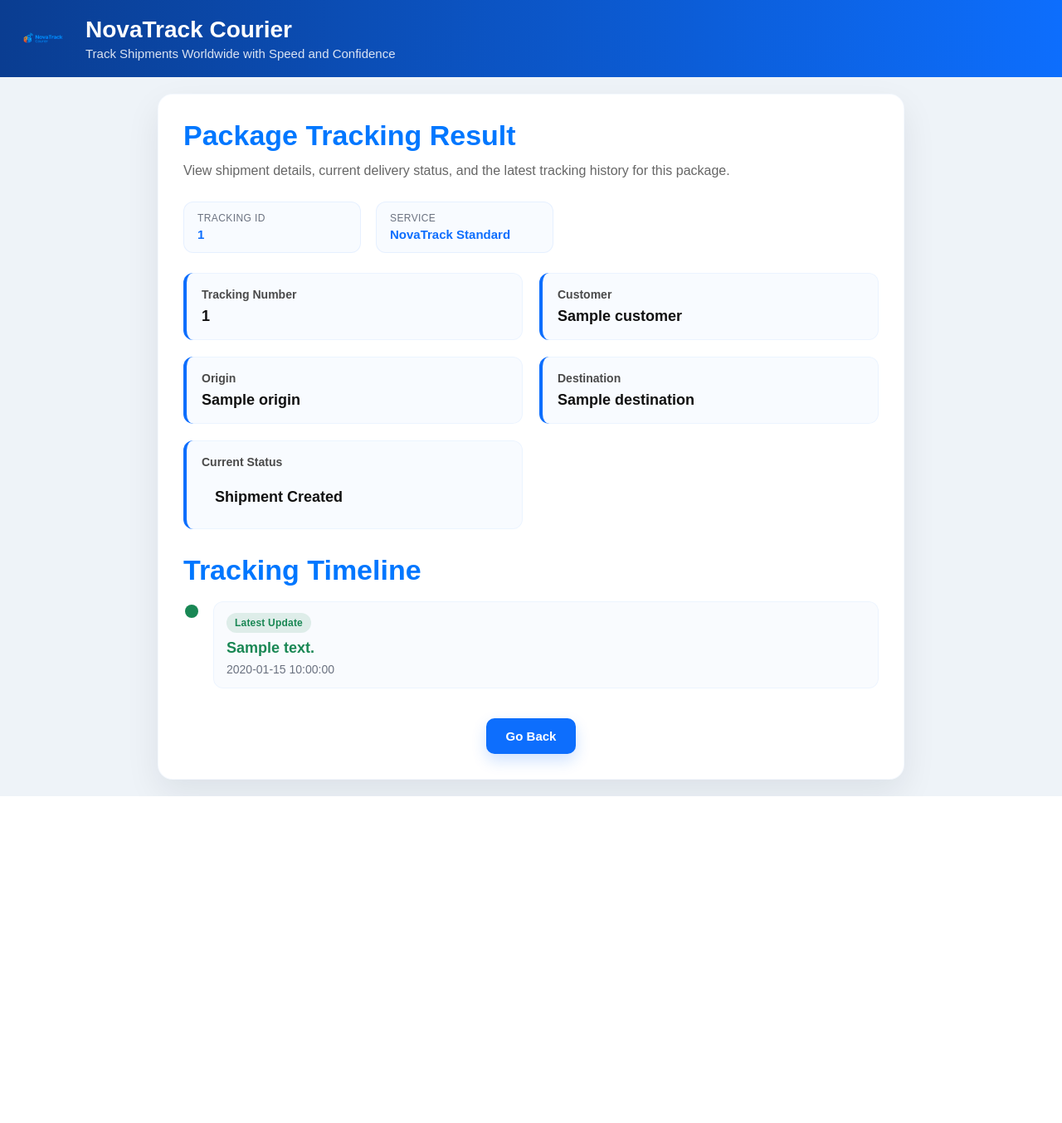
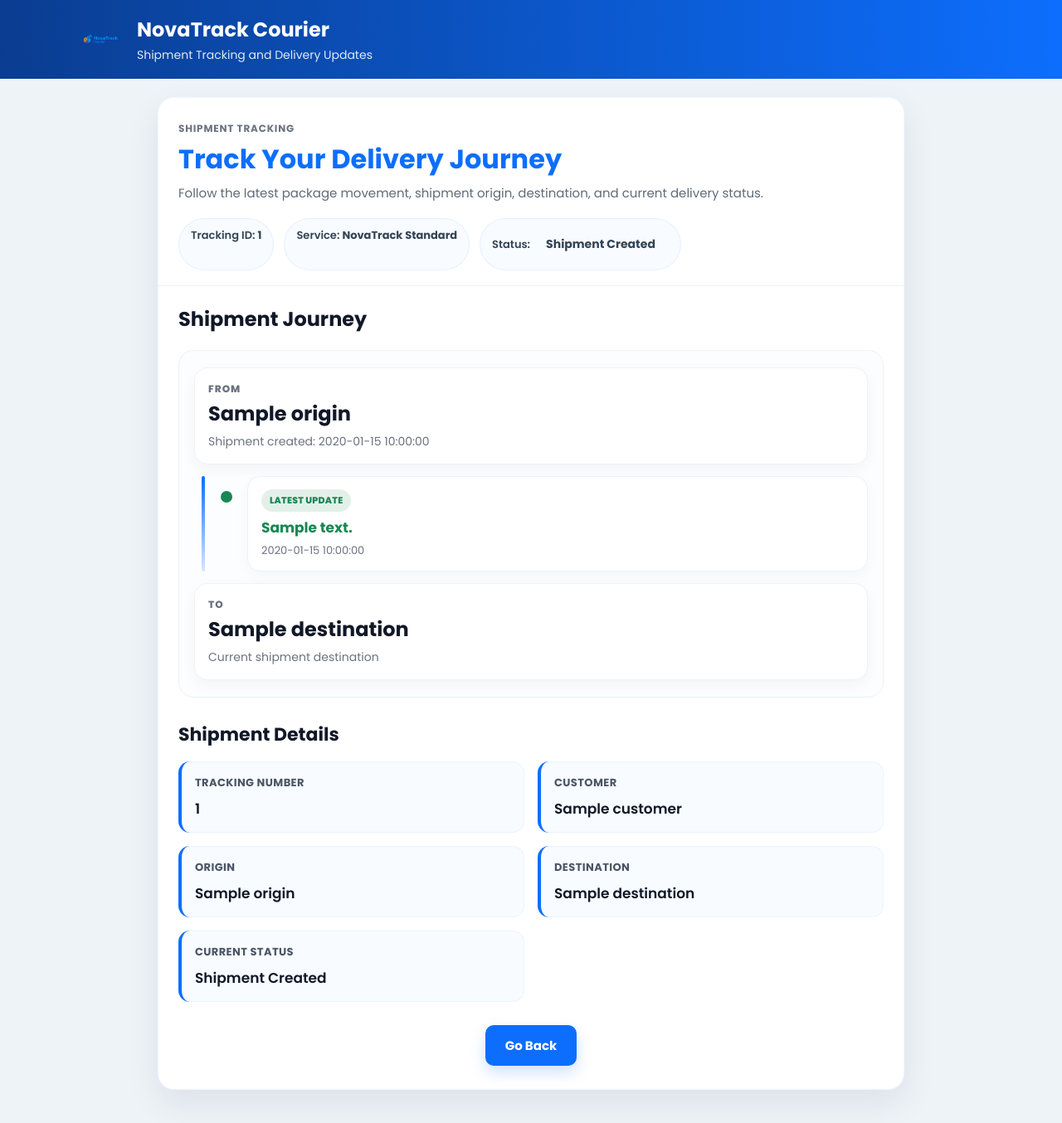
Before and after one commit to speechless001/novatrack-courier, a Flask app: template templates/result.html in a window 1280 px wide. Shown: the whole page at 83% size. Before the commit the page ends 960 px from the top, so only its background shows below. Run offline with Flask 3, Linux system fonts and the light colour scheme; the template is opened without the code that fills it: most values are stand-ins (such as "Sample title", 1, 10 or a date in 2020); some libraries are stand-ins or nearby versions.

Commit message:
new result page

```diff
--- a/templates/result.html
+++ b/templates/result.html
@@ -3,6 +3,7 @@
 <head>
     <meta name="viewport" content="width=device-width, initial-scale=1.0">
     <link rel="icon" href="{{ url_for('static', filename='favicon.png') }}">
+    <link href="https://fonts.googleapis.com/css2?family=Poppins:wght@400;500;600;700;800&display=swap" rel="stylesheet">
     <title>Tracking Result - NovaTrack Courier</title>
 
     <style>
@@ -10,136 +11,105 @@
             font-family: 'Poppins', sans-serif;
             background: #eef3f8;
             margin: 0;
-            color: #222;
+            color: #1f2937;
         }
 
         .result-header {
             background: linear-gradient(90deg, #0a3d91, #0d6efd);
             color: white;
-            padding: 20px 16px;
+            padding: 18px 16px;
         }
 
         .brand-wrap {
             display: flex;
             align-items: center;
-            gap: 15px;
+            gap: 12px;
+            max-width: 1100px;
+            margin: 0 auto;
         }
 
         .brand-wrap img {
-            height: 48px;
+            height: 42px;
             width: auto;
         }
 
         .brand-text h1 {
             margin: 0;
             color: white;
-            font-size: 28px;
+            font-size: 24px;
             font-weight: 700;
         }
 
         .brand-text p {
-            margin: 4px 0 0 0;
-            color: rgba(255,255,255,0.85);
-            font-size: 15px;
+            margin: 3px 0 0 0;
+            color: rgba(255,255,255,0.88);
+            font-size: 14px;
         }
 
         .container {
-            width: 88%;
+            width: 92%;
             max-width: 900px;
-            margin: 20px auto;
+            margin: 22px auto 40px;
         }
 
-        .card {
+        .main-card {
             background: white;
-            padding: 30px;
-            border-radius: 18px;
+            border-radius: 20px;
             box-shadow: 0 16px 40px rgba(15, 23, 42, 0.08);
-            border: 1px solid rgba(13, 110, 253, 0.04);
+            overflow: hidden;
+            border: 1px solid rgba(13, 110, 253, 0.05);
         }
 
-        h2 {
-            color: #0077ff;
-            margin-top: 0;
-            margin-bottom: 14px;
-            font-size: 34px;
+        .top-summary {
+            padding: 28px 24px 18px;
+            border-bottom: 1px solid #edf2f7;
         }
 
-        .result-subtitle {
-            margin-top: -4px;
-            margin-bottom: 24px;
-            color: #666;
-            font-size: 16px;
+        .eyebrow {
+            font-size: 12px;
+            font-weight: 700;
+            letter-spacing: 0.8px;
+            text-transform: uppercase;
+            color: #6b7280;
+            margin-bottom: 10px;
+        }
+
+        .summary-title {
+            margin: 0 0 10px;
+            font-size: 32px;
+            line-height: 1.15;
+            color: #0d6efd;
+        }
+
+        .summary-subtitle {
+            margin: 0 0 18px;
+            color: #5f6b7a;
+            font-size: 15px;
             line-height: 1.6;
         }
 
-        .reference-bar {
+        .meta-row {
             display: flex;
-            gap: 18px;
             flex-wrap: wrap;
-            margin-bottom: 24px;
+            gap: 12px;
         }
 
-        .reference-item {
+        .meta-pill {
             background: #f8fbff;
             border: 1px solid rgba(13, 110, 253, 0.08);
-            border-radius: 12px;
-            padding: 12px 16px;
-            min-width: 180px;
-        }
-
-        .reference-label {
-            display: block;
-            font-size: 12px;
-            color: #6b7280;
-            margin-bottom: 4px;
-            text-transform: uppercase;
-            letter-spacing: 0.4px;
-        }
-
-        .reference-value {
-            font-size: 15px;
-            font-weight: 700;
-            color: #0d6efd;
-            word-break: break-word;
-        }
-
-        .details-grid {
-            display: grid;
-            grid-template-columns: repeat(2, 1fr);
-            gap: 20px;
-            margin-bottom: 30px;
-        }
-
-        .detail-box {
-            background: #f8fbff;
-            border-left: 4px solid #0d6efd;
-            padding: 18px 18px;
-            border-radius: 12px;
-            box-shadow: inset 0 0 0 1px rgba(13, 110, 253, 0.05);
-        }
-
-        .detail-box strong {
-            display: block;
-            margin-bottom: 8px;
-            color: #4a4a4a;
-            font-size: 14px;
+            border-radius: 999px;
+            padding: 10px 14px;
+            font-size: 13px;
             font-weight: 600;
-        }
-
-        .detail-box span {
-            font-size: 18px;
-            color: #111;
-            font-weight: 600;
-            word-break: break-word;
+            color: #345;
         }
 
         .status-badge {
             display: inline-block;
             padding: 10px 16px;
             border-radius: 999px;
-            font-size: 15px;
+            font-size: 14px;
             font-weight: 700;
-            margin-top: 6px;
         }
 
         .status-delivered {
@@ -162,71 +132,111 @@
             color: #dc3545;
         }
 
-        .timeline {
-            margin-top: 18px;
+        .journey-section {
+            padding: 22px 24px 28px;
+        }
+
+        .journey-title {
+            margin: 0 0 20px;
+            font-size: 24px;
+            color: #111827;
+        }
+
+        .journey-board {
+            background: #fbfdff;
+            border: 1px solid #edf2f7;
+            border-radius: 18px;
+            padding: 20px 18px;
+        }
+
+        .endpoint-card {
+            background: #ffffff;
+            border-radius: 16px;
+            padding: 16px;
+            box-shadow: 0 6px 18px rgba(0,0,0,0.04);
+            border: 1px solid #eef3f8;
+        }
+
+        .endpoint-label {
+            display: block;
+            font-size: 12px;
+            font-weight: 800;
+            text-transform: uppercase;
+            letter-spacing: 1px;
+            color: #6b7280;
+            margin-bottom: 6px;
+        }
+
+        .endpoint-location {
+            font-size: 24px;
+            font-weight: 700;
+            color: #111827;
+            line-height: 1.25;
+        }
+
+        .endpoint-time {
+            margin-top: 8px;
+            font-size: 14px;
+            color: #6b7280;
+        }
+
+        .journey-line {
+            position: relative;
+            margin: 14px 0;
+            padding-left: 28px;
+        }
+
+        .journey-line::before {
+            content: "";
+            position: absolute;
+            left: 9px;
+            top: 0;
+            bottom: 0;
+            width: 4px;
+            background: linear-gradient(to bottom, #0d6efd, #d8e6ff);
+            border-radius: 999px;
         }
 
         .timeline-item {
+            position: relative;
             display: flex;
-            align-items: flex-start;
-            gap: 16px;
-            margin-bottom: 20px;
-            padding-bottom: 8px;
+            gap: 14px;
+            margin-bottom: 18px;
         }
 
-        .timeline-left {
-            display: flex;
-            flex-direction: column;
-            align-items: center;
-            width: 20px;
-            flex-shrink: 0;
+        .timeline-item:last-child {
+            margin-bottom: 0;
         }
 
-        .circle {
-            width: 16px;
-            height: 16px;
-            background: #0d6efd;
-            border-radius: 50%;
-            margin-top: 4px;
+        .timeline-dot-wrap {
+            position: relative;
+            z-index: 2;
+            flex-shrink: 0;
+            width: 22px;
+            display: flex;
+            justify-content: center;
         }
 
-        .line {
-            width: 3px;
-            height: 46px;
-            background: #d6e4ff;
-            margin-top: 6px;
+        .timeline-dot {
+            width: 14px;
+            height: 14px;
+            border-radius: 50%;
+            background: #b8c7db;
+            margin-top: 18px;
+            box-shadow: 0 0 0 4px #fbfdff;
         }
 
-        .timeline-item:last-child .line {
-            display: none;
-        }
-
-        .content {
-            background: #f9fbfe;
-            padding: 14px 16px;
-            border-radius: 12px;
-            width: 100%;
-            box-shadow: inset 0 0 0 1px rgba(13, 110, 253, 0.05);
-        }
-
-        .content strong {
-            display: block;
-            font-size: 18px;
-            color: #0d6efd;
-            margin-bottom: 6px;
-        }
-
-        .time {
-            color: #6b7280;
-            font-size: 14px;
-        }
-
-        .latest .circle {
+        .timeline-item.latest .timeline-dot {
             background: #198754;
         }
 
-        .latest .content strong {
-            color: #198754;
+        .timeline-content {
+            flex: 1;
+            background: white;
+            border-radius: 16px;
+            padding: 14px 16px;
+            border: 1px solid #edf2f7;
+            box-shadow: 0 6px 18px rgba(0,0,0,0.03);
         }
 
         .latest-tag {
@@ -236,14 +246,75 @@
             border-radius: 999px;
             background: rgba(25, 135, 84, 0.12);
             color: #198754;
-            font-size: 12px;
+            font-size: 11px;
+            font-weight: 800;
+            letter-spacing: 0.2px;
+            text-transform: uppercase;
+        }
+
+        .timeline-step-title {
+            display: block;
+            font-size: 17px;
             font-weight: 700;
-            letter-spacing: 0.2px;
+            color: #0d6efd;
+            margin-bottom: 5px;
+            line-height: 1.4;
+        }
+
+        .timeline-item.latest .timeline-step-title {
+            color: #198754;
+        }
+
+        .timeline-time {
+            display: block;
+            color: #6b7280;
+            font-size: 13px;
+        }
+
+        .details-section {
+            padding: 0 24px 28px;
+        }
+
+        .details-title {
+            margin: 0 0 16px;
+            font-size: 22px;
+            color: #111827;
+        }
+
+        .details-grid {
+            display: grid;
+            grid-template-columns: repeat(2, 1fr);
+            gap: 16px;
+        }
+
+        .detail-box {
+            background: #f8fbff;
+            border-left: 4px solid #0d6efd;
+            padding: 16px;
+            border-radius: 14px;
+            box-shadow: inset 0 0 0 1px rgba(13, 110, 253, 0.05);
+        }
+
+        .detail-box strong {
+            display: block;
+            margin-bottom: 8px;
+            color: #4a5565;
+            font-size: 13px;
+            font-weight: 700;
+            text-transform: uppercase;
+            letter-spacing: 0.4px;
+        }
+
+        .detail-box span {
+            font-size: 17px;
+            color: #111827;
+            font-weight: 600;
+            word-break: break-word;
         }
 
         .back-link {
             text-align: center;
-            margin-top: 28px;
+            padding: 0 24px 28px;
         }
 
         .back-link a {
@@ -254,7 +325,7 @@
             padding: 13px 24px;
             border-radius: 10px;
             font-size: 15px;
-            font-weight: 600;
+            font-weight: 700;
             box-shadow: 0 8px 18px rgba(13, 110, 253, 0.2);
         }
 
@@ -359,30 +458,84 @@
             <img src="{{ url_for('static', filename='logo.png') }}" alt="NovaTrack Logo">
             <div class="brand-text">
                 <h1>NovaTrack Courier</h1>
-                <p>Track Shipments Worldwide with Speed and Confidence</p>
+                <p>Shipment Tracking and Delivery Updates</p>
             </div>
         </div>
     </div>
 
     <div class="container">
-        <div class="card">
+        <div class="main-card">
             {% if package %}
-                <h2>Package Tracking Result</h2>
-                <p class="result-subtitle">
-                    View shipment details, current delivery status, and the latest tracking history for this package.
+                <div class="top-summary">
+                    <div class="eyebrow">Shipment Tracking</div>
+                    <h2 class="summary-title">Track Your Delivery Journey</h2>
+                    <p class="summary-subtitle">
+                        Follow the latest package movement, shipment origin, destination, and current delivery status.
                     </p>
 
-                <div class="reference-bar">
-                    <div class="reference-item">
-                        <span class="reference-label">Tracking ID</span>
-                        <span class="reference-value">{{ tracking_number }}</span>
+                    <div class="meta-row">
+                        <div class="meta-pill">
+                            Tracking ID: <strong>{{ tracking_number }}</strong>
                         </div>
 
-                    <div class="reference-item">
-                        <span class="reference-label">Service</span>
-                        <span class="reference-value">NovaTrack Standard</span>
+                        <div class="meta-pill">
+                            Service: <strong>NovaTrack Standard</strong>
+                        </div>
+
+                        <div class="meta-pill">
+                            Status:
+                            <span class="status-badge
+                                {% if package.status == 'Delivered' %}status-delivered{% endif %}
+                                {% if package.status == 'In Transit' %}status-transit{% endif %}
+                                {% if package.status == 'Out for Delivery' %}status-out{% endif %}
+                                {% if package.status == 'Delayed' %}status-delayed{% endif %}
+                            ">
+                                {{ package.status }}
+                            </span>
                         </div>
                     </div>
+                </div>
+
+                <div class="journey-section">
+                    <h3 class="journey-title">Shipment Journey</h3>
+
+                    <div class="journey-board">
+                        <div class="endpoint-card">
+                            <span class="endpoint-label">From</span>
+                            <div class="endpoint-location">{{ package.origin }}</div>
+                            {% if history and history[-1].formatted_time %}
+                            <div class="endpoint-time">Shipment created: {{ history[-1].formatted_time }}</div>
+                            {% endif %}
+                        </div>
+
+                        <div class="journey-line">
+                            {% for item in history %}
+                            <div class="timeline-item {% if loop.first %}latest{% endif %}">
+                                <div class="timeline-dot-wrap">
+                                    <div class="timeline-dot"></div>
+                                </div>
+
+                                <div class="timeline-content">
+                                    {% if loop.first %}
+                                    <span class="latest-tag">Latest Update</span>
+                                    {% endif %}
+                                    <strong class="timeline-step-title">{{ item.update_message }}</strong>
+                                    <span class="timeline-time">{{ item.formatted_time }}</span>
+                                </div>
+                            </div>
+                            {% endfor %}
+                        </div>
+
+                        <div class="endpoint-card">
+                            <span class="endpoint-label">To</span>
+                            <div class="endpoint-location">{{ package.destination }}</div>
+                            <div class="endpoint-time">Current shipment destination</div>
+                        </div>
+                    </div>
+                </div>
+
+                <div class="details-section">
+                    <h3 class="details-title">Shipment Details</h3>
 
                     <div class="details-grid">
                         <div class="detail-box">
@@ -405,46 +558,21 @@
                             <span>{{ package.destination }}</span>
                         </div>
 
-                    <div class="detail-box status-box">
+                        <div class="detail-box">
                             <strong>Current Status</strong>
-                        <span class="status-badge
-                            {% if package.status == 'Delivered' %}status-delivered{% endif %}
-                            {% if package.status == 'In Transit' %}status-transit{% endif %}
-                            {% if package.status == 'Out for Delivery' %}status-out{% endif %}
-                            {% if package.status == 'Delayed' %}status-delayed{% endif %}
-                        ">
-                            {{ package.status }}
-                        </span>
+                            <span>{{ package.status }}</span>
+                        </div>
                     </div>
                 </div>
 
-                <h2>Tracking Timeline</h2>
-
-                <div class="timeline">
-                    {% for item in history %}
-                    <div class="timeline-item {% if loop.first %}latest{% endif %}">
-                        <div class="timeline-left">
-                            <div class="circle"></div>
-                            <div class="line"></div>
-                        </div>
-
-                        <div class="content">
-                            {% if loop.first %}
-                            <span class="latest-tag">Latest Update</span>
-                            {% endif %}
-                            <strong>{{ item.update_message }}</strong>
-                            <span class="time">{{ item.formatted_time }}</span>
-                        </div>
-                    </div>
-                    {% endfor %}
-                </div>
-
             {% else %}
-                <h2>Package Not Found</h2>
+                <div class="not-found-wrap">
+                    <h2 class="not-found-title">Package Not Found</h2>
                     <p class="not-found">
                         We couldn’t find any shipment matching tracking number <strong>{{ tracking_number }}</strong>.
                         Please check the number and try again.
                     </p>
+                </div>
             {% endif %}
 
             <div class="back-link">
```
Also changed, not shown: other parts of templates/result.html (+65 -37 lines). Lines whose indentation alone changed are shown as unchanged.
